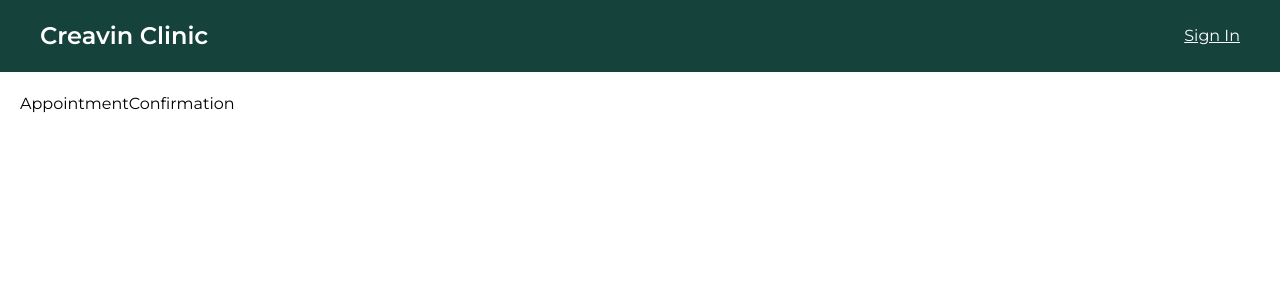
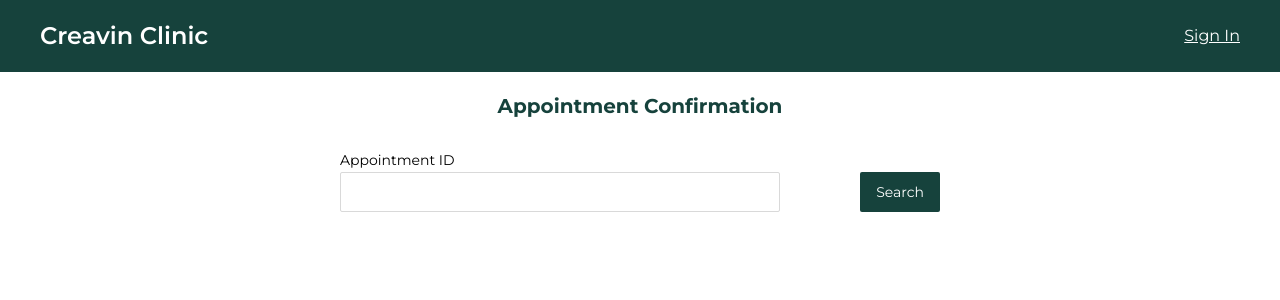
Before and after one commit to TonyCreavin/creavin-clinic, a Next.js app: page /appointment-confirmation in a window 1280 px wide. Shown: the top 300 px of the page. Built offline with nearby package versions, Linux system fonts and the light colour scheme.

Commit message:
Added appointment confirmation

```diff
--- a/package.json
+++ b/package.json
@@ -21,6 +21,7 @@
     "next": "14.2.10",
     "react": "^18.3.1",
     "react-dom": "^18",
+    "react-to-print": "^3.0.4",
     "stripe": "^17.5.0",
     "zustand": "^5.0.2"
   },
--- /dev/null
+++ b/src/app/(public)/appointment-confirmation/_components/appointments-receipt.tsx
@@ -0,0 +1,49 @@
+import getDateTimeFormat from '@/helpers/date-time-format';
+import { IAppointment } from '@/interfaces';
+import React from 'react';
+
+interface AppointmentReceiptProps {
+  appointment: IAppointment;
+}
+function AppointmentReceipt({ appointment }: AppointmentReceiptProps) {
+  const renderProperty = (label: string, value: any) => (
+    <div className="flex justify-between text-sm">
+      <p className="font-bold ml-1">{label}</p>
+      <p>{value}</p>
+    </div>
+  );
+  return (
+    <div className="w-full">
+      <div className="border border-primary p-5 flex flex-col rounded-sm gap-5 w-full">
+        <div className="flex justify-between items-center">
+          <h1 className="text-xl font-bold">CREAVIN CLINIC</h1>
+          <div className=" text-sm">
+            <p>Hendaye, France</p>
+            <p>+33987878789</p>
+          </div>
+        </div>{' '}
+        <hr />
+        <h1 className="bg-gray-200 uppercase py-2 px-3 font-semibold">
+          Appointment Details
+        </h1>
+        <div className="flex flex-col gap-1 ">
+          {renderProperty('Doctor Name', appointment.doctor.name)}
+          {renderProperty('Specialist', appointment.specialist)}
+          {renderProperty('Date', appointment.date)}
+          {renderProperty('Time', appointment.time)}
+          {renderProperty('Fee', `$ ${appointment.fee}`)}
+          {renderProperty('Status', appointment.status.toUpperCase())}
+          {renderProperty('Patient Name', appointment.patient.name)}
+          {renderProperty('Patient Email', appointment.patient.email)}
+          {renderProperty('Patient Phone', appointment.patient.phone)}
+          {renderProperty(
+            'Booked On',
+            getDateTimeFormat(appointment.createdAt)
+          )}
+        </div>
+      </div>
+    </div>
+  );
+}
+
+export default AppointmentReceipt;
--- a/src/app/(public)/appointment-confirmation/page.tsx
+++ b/src/app/(public)/appointment-confirmation/page.tsx
@@ -1,7 +1,78 @@
-import React from 'react';
+'use client';
+import PageTitle from '@/components/page-title';
+import React, { useState, useRef, useEffect } from 'react';
+import { Button, Input, message } from 'antd';
+import { getAppointmentById } from '@/server-actions/appointments';
+import { IAppointment } from '@/interfaces';
+import AppointmentReceipt from './_components/appointments-receipt';
+import { useReactToPrint } from 'react-to-print';
+import { useSearchParams } from 'next/navigation';
 
 function AppointmentConfirmation() {
-  return <div className="p-5">AppointmentConfirmation</div>;
+  const searchParams = useSearchParams();
+  const [appointmentId, setAppointmentId] = useState(
+    searchParams.get('id') || ''
+  );
+  const [appointment, setAppointment] = useState<IAppointment | null>(null);
+  const [isLoading, setIsLoading] = useState(false);
+  const contentRef = useRef<any>();
+
+  const reactToPrintFn = useReactToPrint({ contentRef });
+
+  const getData = async () => {
+    try {
+      setIsLoading(true);
+      const { data, success } = await getAppointmentById(appointmentId);
+      if (success) {
+        setAppointment(data);
+      } else {
+        message.error('No appointment found with given ID');
+      }
+    } catch (error: any) {
+      message.error('Failed to get appointment details');
+    } finally {
+      setIsLoading(false);
+    }
+  };
+  useEffect(() => {
+    if (appointmentId) {
+      getData();
+    }
+  }, [searchParams]);
+  return (
+    <div className="p-5 flex flex-col items-center gap-7">
+      <div className="justify-center flex">
+        <PageTitle title="Appointment Confirmation" />
+      </div>
+      <div className="w-[600px] flex justify-center">
+        <div className="flex justify-between gap-20 items-end w-full">
+          <div className="w-full">
+            <label className="text-sm ">Appointment ID</label>
+            <Input
+              value={appointmentId}
+              onChange={(e) => setAppointmentId(e.target.value)}
+              className="w-full"
+            />
+          </div>
+          <Button type="primary" loading={isLoading} onClick={getData}>
+            Search
+          </Button>
+        </div>
+      </div>
+      <div ref={contentRef} className="flex justify-center mt-5">
+        <div className="w-[600px]">
+          {appointment && <AppointmentReceipt appointment={appointment} />}
+        </div>
+      </div>
+      {appointment && (
+        <div className="flex justify-end gap-5 w-[600px]">
+          <Button type="primary" onClick={() => reactToPrintFn()}>
+            Print
+          </Button>
+        </div>
+      )}
+    </div>
+  );
 }
 
 export default AppointmentConfirmation;
--- a/src/app/(public)/book-appointment/page.tsx
+++ b/src/app/(public)/book-appointment/page.tsx
@@ -96,7 +96,7 @@ function BookAppointmentPage() {
         throw new Error(response.message);
       }
       message.success('Appointment booked successfully');
-      router.push('/appointment-confirmation');
+      router.push(`/appointment-confirmation?id=${response.data._id}`);
     } catch (error: any) {
       message.error(error.message);
     }
--- a/src/server-actions/appointments.ts
+++ b/src/server-actions/appointments.ts
@@ -87,3 +87,20 @@ export const saveAppointment = async ({
     };
   }
 };
+export const getAppointmentById = async (id: string) => {
+  try {
+    const appointment = await AppointmentModel.findById(id)
+      .populate('doctor')
+      .populate('patient');
+
+    return {
+      success: true,
+      data: JSON.parse(JSON.stringify(appointment)),
+    };
+  } catch (error: any) {
+    return {
+      success: false,
+      message: error.message,
+    };
+  }
+};
```
Also changed, not shown: src/interfaces/index.ts (+13 -0 lines), 1 other file (tests, documents, lock files or other folders).
